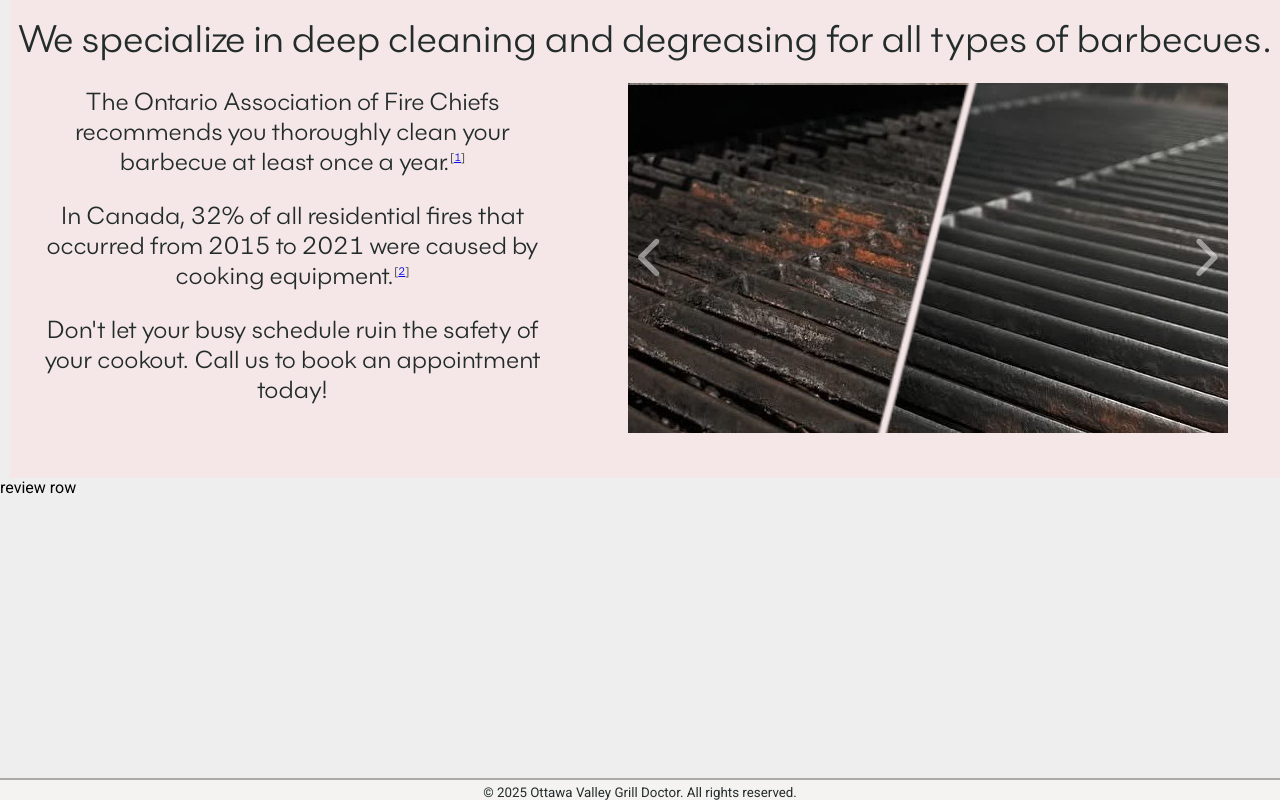
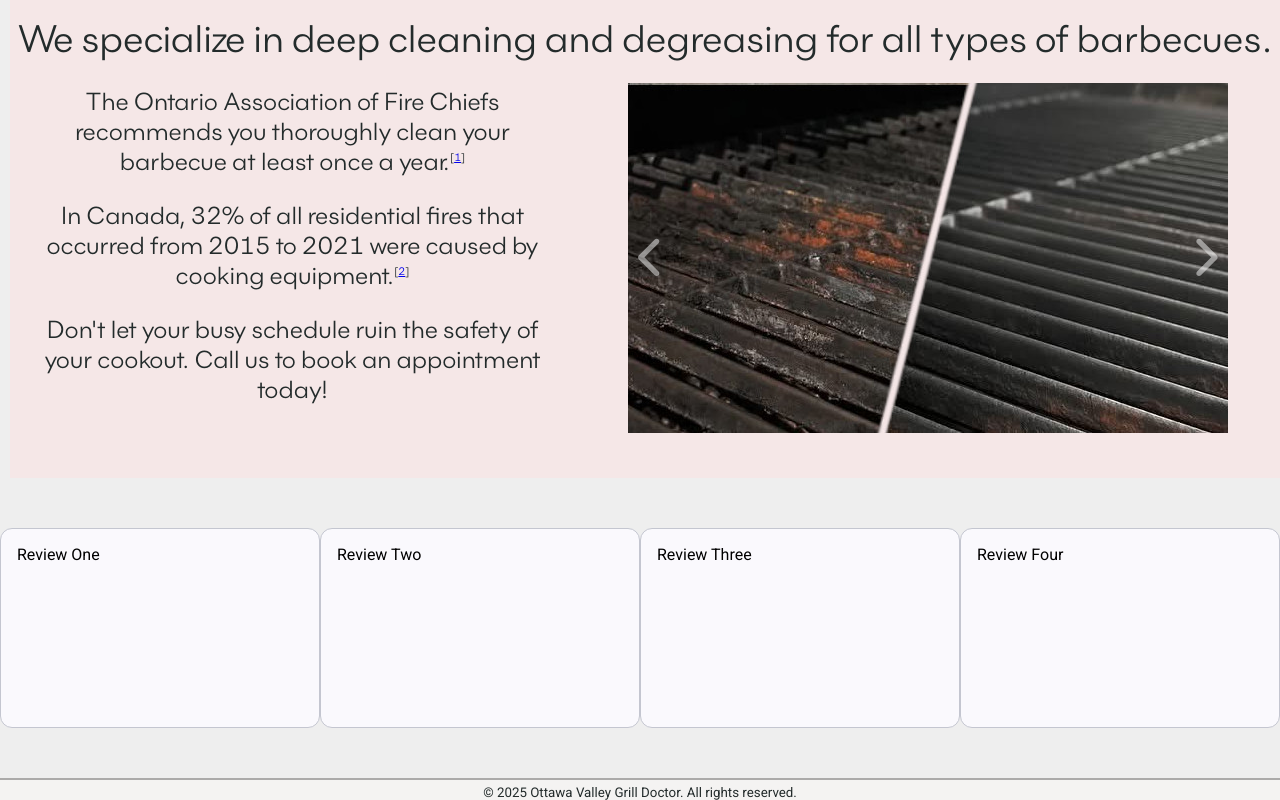
Before and after one commit to matthewberes/ovgd2, an Angular app: page / in a window 1280 px wide. Shown: the part 572-1372 px from the top of the page. Built offline with nearby package versions, Linux system fonts and the light colour scheme.

Commit message:
add review placeholders

```diff
--- a/src/app/app.component.css
+++ b/src/app/app.component.css
@@ -188,6 +188,9 @@
   }
 
   .review-row {
+    display: flex;
+    justify-content: space-around;
+    align-items: center;
     height: 300px;
   }
 
--- a/src/app/app.component.html
+++ b/src/app/app.component.html
@@ -49,7 +49,18 @@
   </div>
 
   <div class="review-row">
-    review row
+    <mat-card appearance="outlined" style="height: 200px; width: 350px;">
+      <mat-card-content>Review One</mat-card-content>
+    </mat-card>
+    <mat-card appearance="outlined" style="height: 200px; width: 350px;">
+      <mat-card-content>Review Two</mat-card-content>
+    </mat-card>
+    <mat-card appearance="outlined" style="height: 200px; width: 350px;">
+      <mat-card-content>Review Three</mat-card-content>
+    </mat-card>
+    <mat-card appearance="outlined" style="height: 200px; width: 350px;">
+      <mat-card-content>Review Four</mat-card-content>
+    </mat-card>
   </div>
 
   <div class="footer">
--- a/src/app/app.component.ts
+++ b/src/app/app.component.ts
@@ -6,10 +6,11 @@ import { FontAwesomeModule } from '@fortawesome/angular-fontawesome';
 import { faChevronRight, faChevronLeft } from '@fortawesome/free-solid-svg-icons';
 import { interval } from 'rxjs';
 import { DialogComponent } from './dialog/dialog.component';
+import {MatCardModule} from '@angular/material/card';
 
 @Component({
   selector: 'app-root',
-  imports: [RouterOutlet, FontAwesomeModule, CommonModule],
+  imports: [RouterOutlet, FontAwesomeModule, CommonModule, MatCardModule],
   templateUrl: './app.component.html',
   styleUrl: './app.component.css'
 })
```
Also changed, not shown: public/assets/banner3.jpg.
